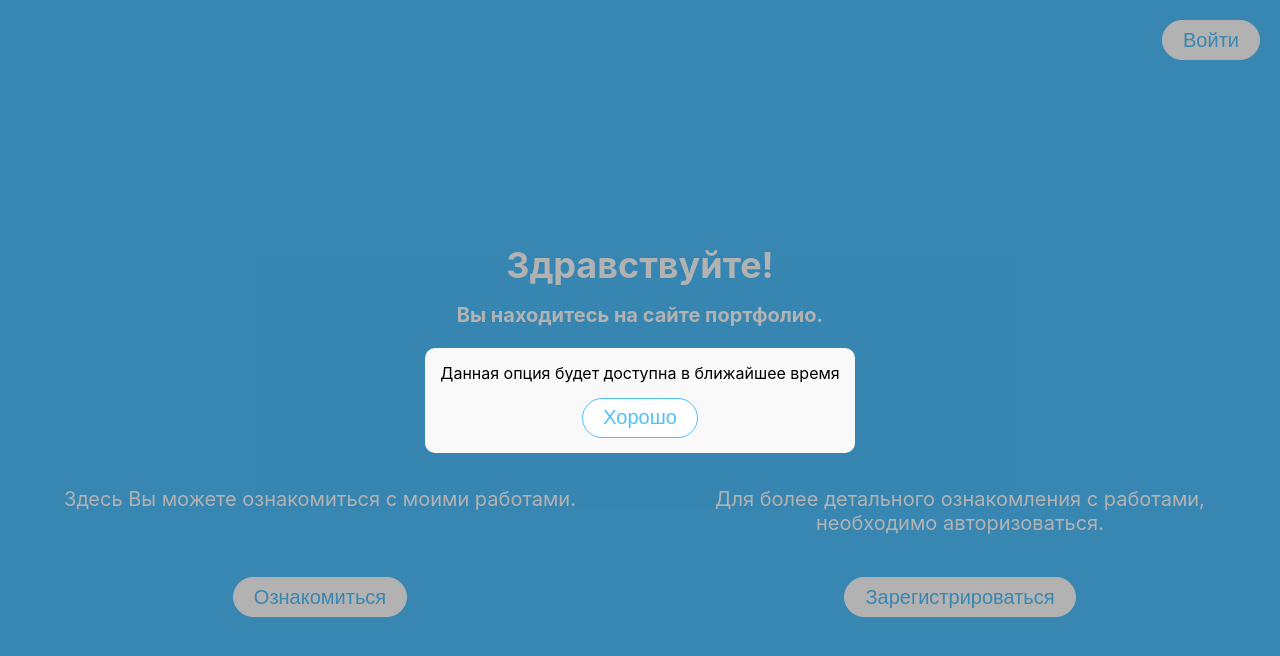
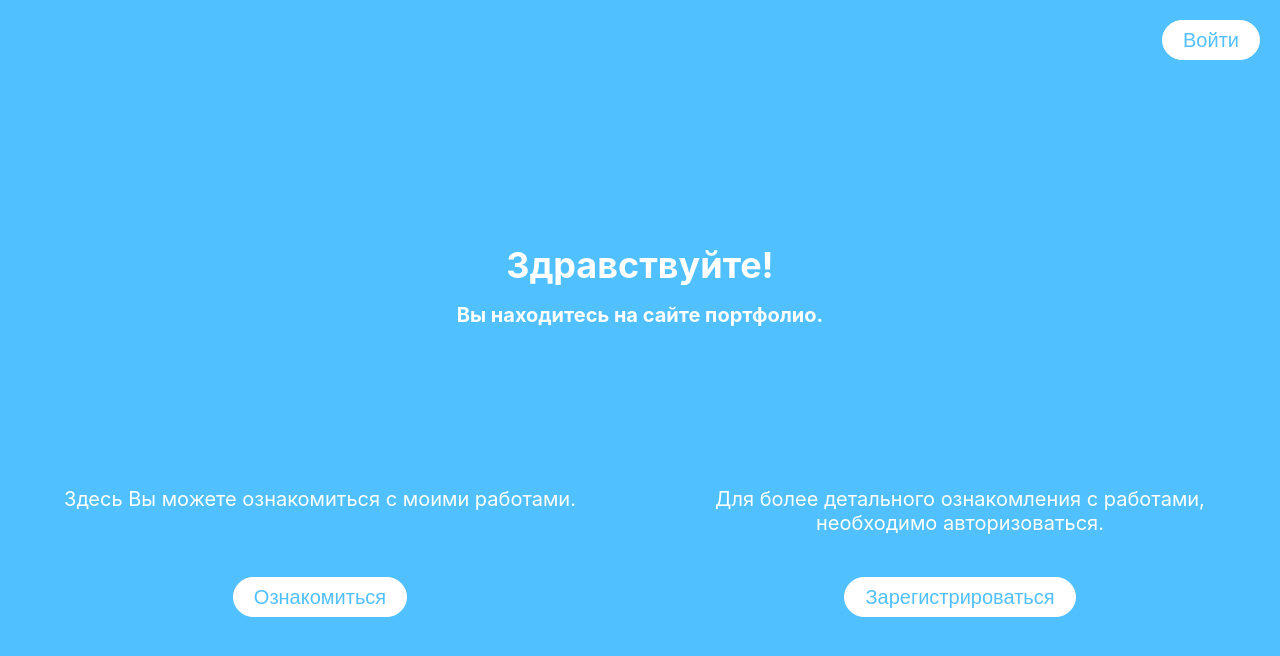
Before and after one commit to pilotvitalik/portfolio-vitaliy, a Next.js app: page / in a window 1280 px wide. Shown: the top 656 px of the page. Built offline with nearby package versions, Linux system fonts and the light colour scheme.

Commit message:
- added event for button

```diff
--- a/components/Button/Button.tsx
+++ b/components/Button/Button.tsx
@@ -7,8 +7,12 @@ type Props = {
 }
 
 const Button: React.FC<Props> = ({ title, styleCss }) => {
+    function showInfoModal(e: any){
+        console.log(e)
+    }
+
     return (
-        <button className={styles[styleCss]}>{title}</button>
+        <button type='button' className={styles[styleCss]} onClick={showInfoModal}>{title}</button>
     )
 }
 
--- a/components/Modal/Modal.module.css
+++ b/components/Modal/Modal.module.css
@@ -1,6 +1,6 @@
 .modal {
     position: fixed;
-    display: flex;
+    display: none;
     justify-content: center;
     align-items: center;
     padding: 15px;
```
